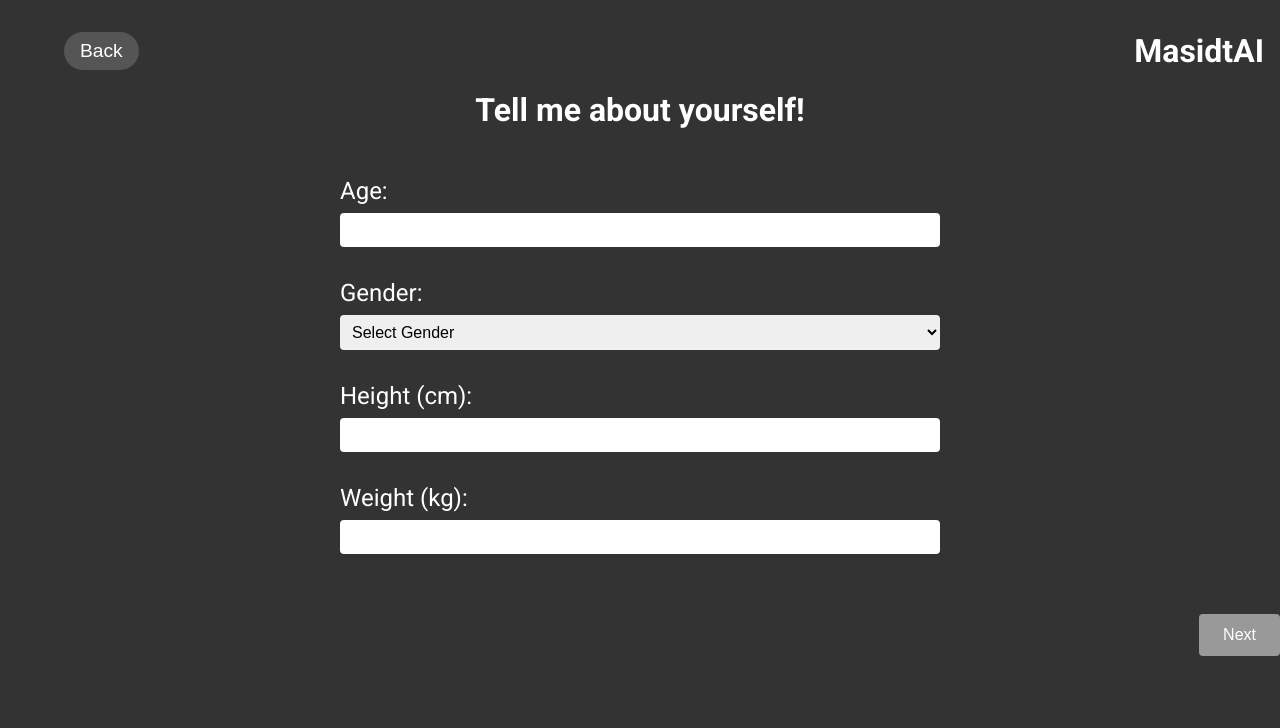
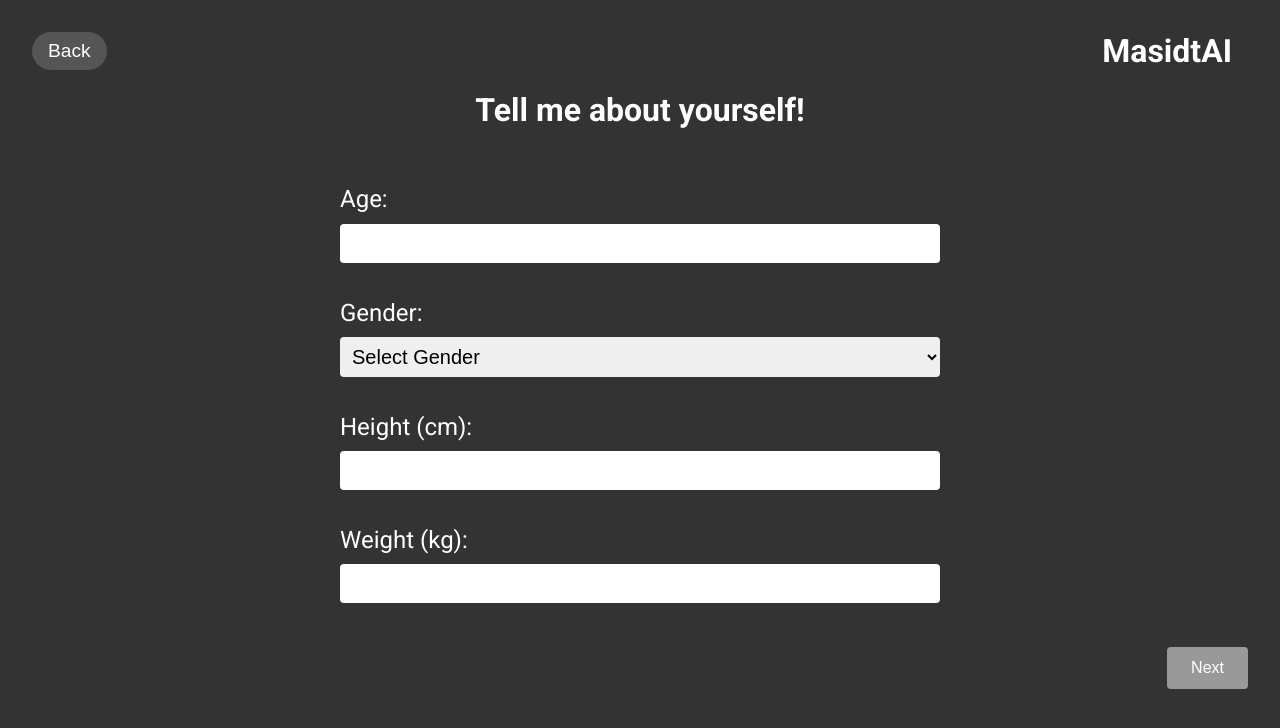
Before and after one commit to jong01045/MasitdAI, a React (Create React App) app: page / in a window 1280 px wide. Both pictures are taken after a click on the button "Start Now". Shown: the top 728 px of the page. Built offline with nearby package versions, Linux system fonts and the light colour scheme.

Commit message:
Same as the last commit, All pages padding matched.
Demographic page had unnecessary padding in the header.

padding: 0 2rem;
(removed)

```diff
--- a/src/frontend/ActivityLevelPage.css
+++ b/src/frontend/ActivityLevelPage.css
@@ -48,10 +48,10 @@
   .activity-buttons-container {
     display: flex;
     flex-direction: column;
-    gap: 1rem;
+    gap: 1.5rem;
     width: 100%;
     max-width: 400px;
-    margin-bottom: 1.35rem;
+    margin-bottom: 0.5rem;
   }
 
   /* Activity Button */
@@ -105,7 +105,7 @@
     width: 100%;
     display: flex;
     justify-content: flex-end;
-    margin-top: 2rem; /* Adds space after main content */
+    margin-top: 0.85rem; /* Adds space after main content */
     position: relative;
   }
 
--- a/src/frontend/DemographicPage.css
+++ b/src/frontend/DemographicPage.css
@@ -18,7 +18,6 @@
   justify-content: space-between; /* Pushes Back button and Logo apart */
   align-items: center;
   width: 100%;
-  padding: 0 2rem; /* Adds spacing from edges */
   max-width: 1200px; /* Keeps consistency across pages */
 }
 
@@ -49,12 +48,12 @@
   flex-direction: column;
   justify-content: center; /* Centers content properly */
   align-items: left;
-  gap: 2rem;
+  gap: 2.25rem;
   max-width: 600px;
   width: 100%;
   margin: auto;
-  margin-top: 3rem;
-  margin-bottom: 2.7rem;
+  margin-top: 3.5rem;
+  margin-bottom: 2.75rem;
 }
 
 .demographic-form label {
@@ -67,10 +66,10 @@
 .demographic-form input,
 .demographic-form select {
   padding: 0.5rem;
-  font-size: 1rem;
+  font-size: 1.25rem;
   border: none;
   border-radius: 4px;
-  margin-top: 0.5rem;
+  margin-top: 0.63rem;
 }
 
 .submit-button {
@@ -91,7 +90,7 @@
   width: 100%;
   display: flex;
   justify-content: flex-end;
-  padding: 1rem 2rem;
+  /* padding: 1rem 2rem; */
   margin-top: 2rem; /* Adds space after main content */
   position: relative;
 }
```
